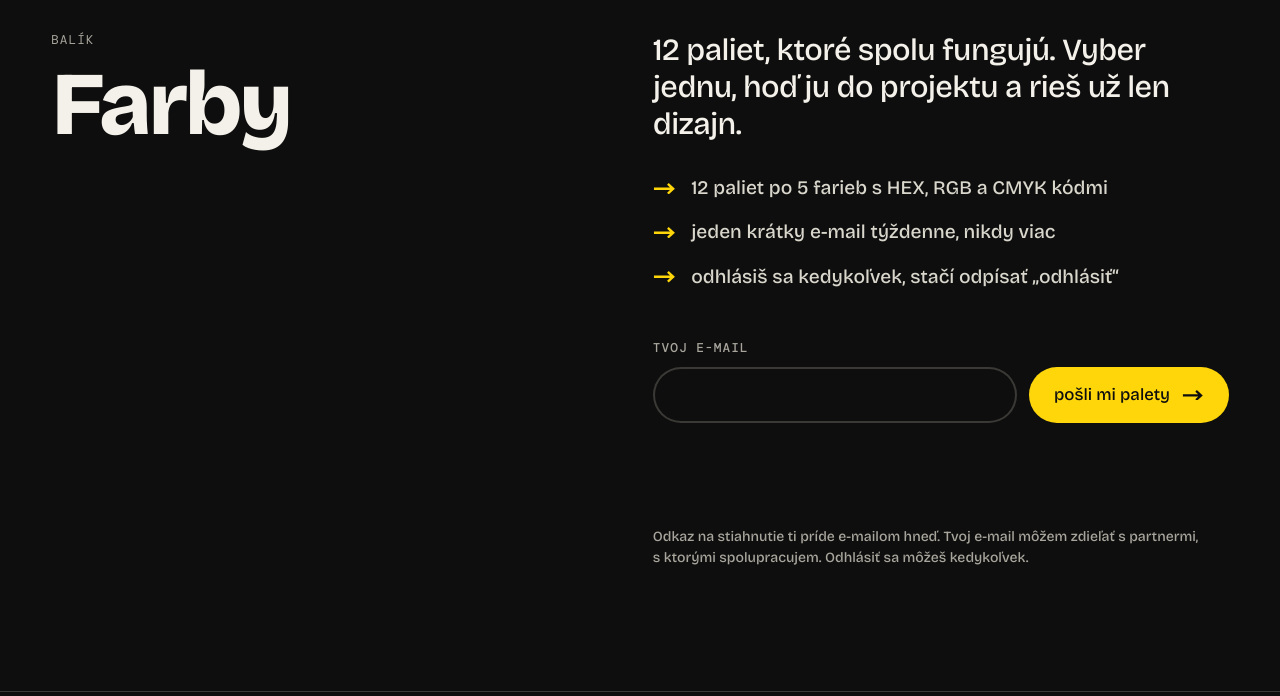
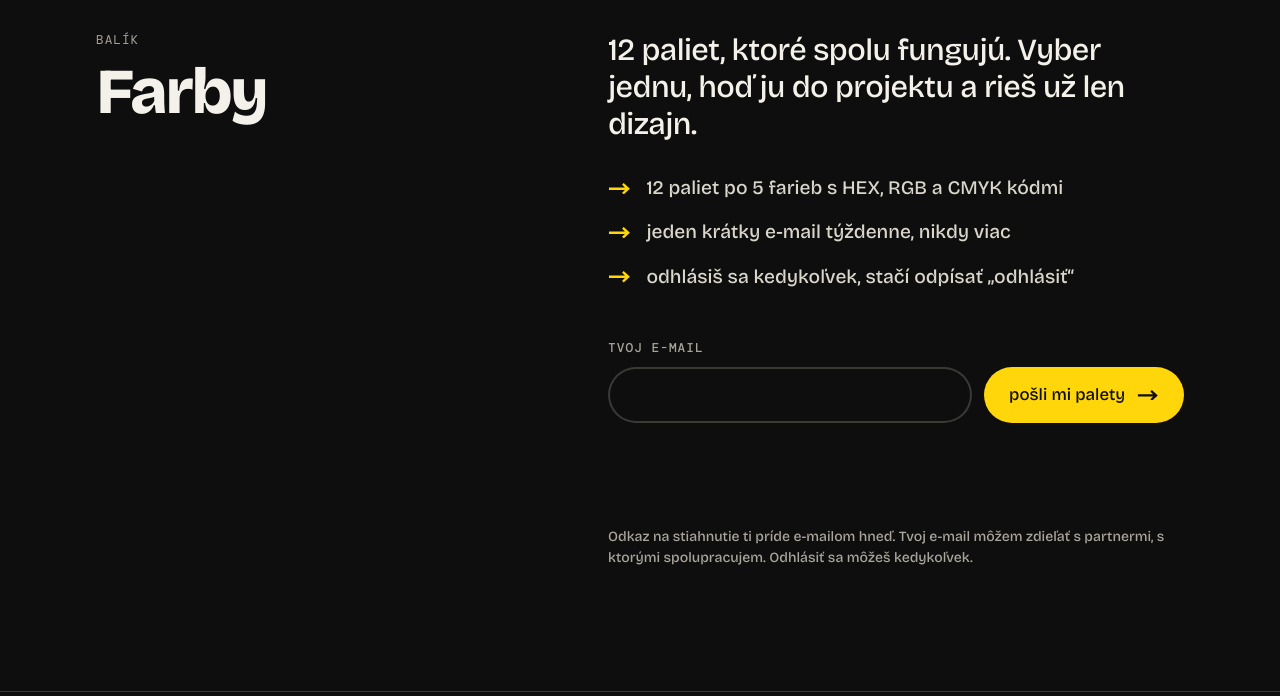
Before and after one commit to jergusino/palette-pack, a plain HTML site: page index.html in a window 1280 px wide. Shown: the part 104-800 px from the top of the page. Drawn offline with Linux system fonts and the light colour scheme.

Commit message:
Wide screens: centre the title + content pair, tighter gap, palettes/results full width
Co-Authored-By: Claude Sonnet 5.5 <noreply@anthropic.com>
Claude-Session: https://claude.ai/code/session_01QRYSTdJTrP9Yz8FXmku8wq

```diff
--- a/assets/css/newsletter.css
+++ b/assets/css/newsletter.css
@@ -50,11 +50,13 @@ a.cta { animation: none; }
 
 .prose a.cta, .prose a.cta:hover { color: var(--ink); text-decoration: none; }
 
-/* wide screens: title on the left, text and form on the right, so the page isn't all on one side */
+/* wide screens: title on the left, text and form on the right, the pair centred so there is no big gap */
 @media (min-width: 1000px) {
-  main { display: grid; grid-template-columns: minmax(0, 1fr) minmax(0, calc(36rem + var(--m))); column-gap: var(--m); align-items: start; }
-  main > .sec-head { grid-column: 1; grid-row: 1; padding-right: 0; }
-  main > .split { grid-column: 2; grid-row: 1; max-width: none; margin: 0; padding: clamp(110px, 17vh, 190px) var(--m) 0 0; }
+  main { --gp: clamp(40px, 5vw, 110px); display: grid; grid-template-columns: minmax(var(--m), 1fr) minmax(0, 28rem) var(--gp) minmax(0, 36rem) minmax(var(--m), 1fr); align-items: start; }
+  main > .sec-head { grid-column: 2; grid-row: 1; padding: clamp(110px, 17vh, 190px) 0 0; }
+  main > .sec-head .h--xl { font-size: clamp(3rem, 5vw, 5.5rem); }
+  main > .split { grid-column: 4; grid-row: 1; max-width: none; margin: 0; padding: clamp(110px, 17vh, 190px) 0 0; }
   main > :not(.sec-head):not(.split) { grid-column: 1 / -1; }
-  .fine { max-width: none; padding-left: max(var(--m), calc(100% - 36rem - var(--m))); }
+  .fine { max-width: none; padding-left: max(var(--m), calc(50% - 4rem + clamp(40px, 5vw, 110px) / 2)); padding-right: var(--m); }
+  .fine > span { max-width: 36rem; }
 }
```
